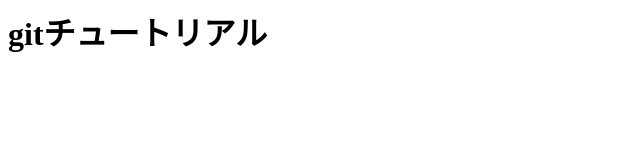
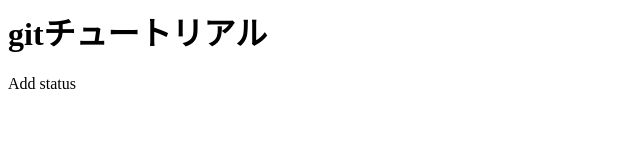
Before and after one commit to s-morimatsu/Lesson_github, a plain HTML site: page index.html in a window 1280 px wide. Shown: the full height of the page, 0-640 px from the left. Drawn offline with Linux system fonts and the light colour scheme.

Commit message:
git statusコマンドを追記

```diff
--- a/index.html
+++ b/index.html
@@ -1 +1,2 @@
 <h1>gitチュートリアル</h1>
+<p>Add status</p>
```
